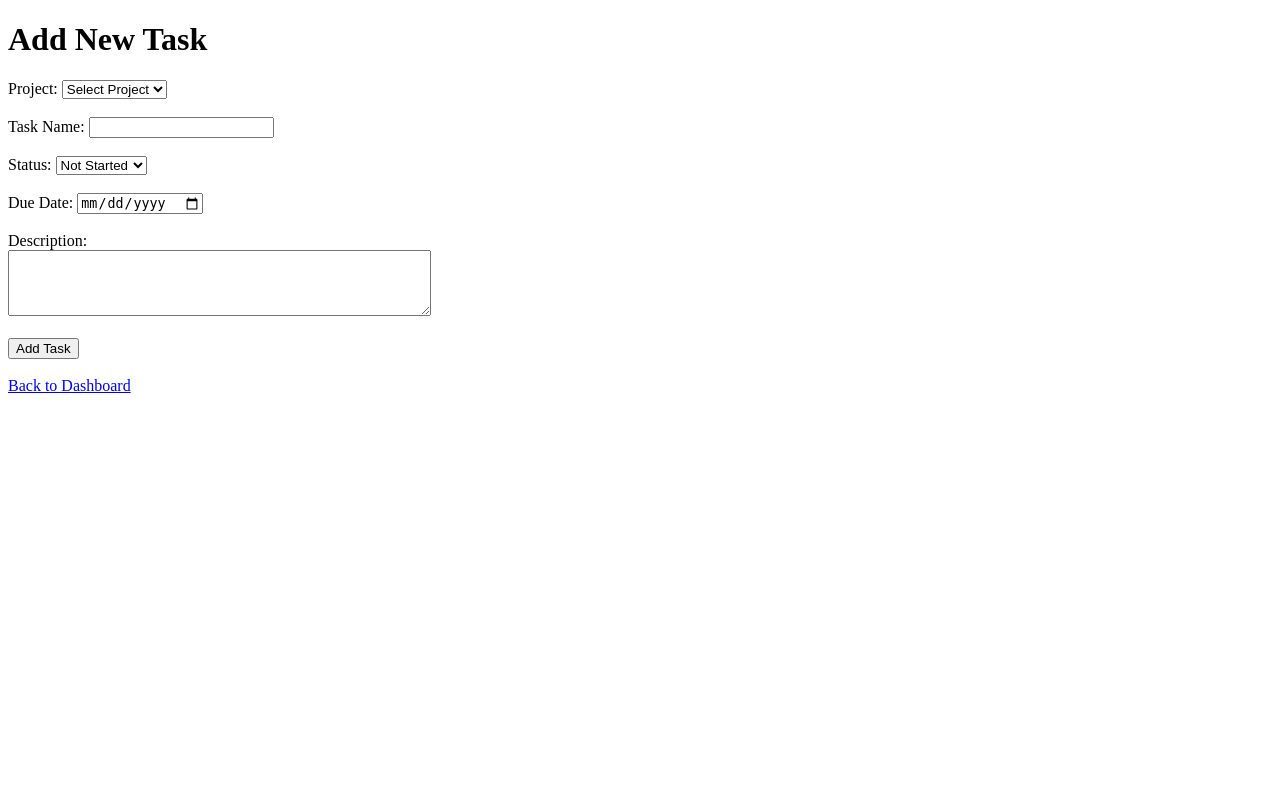
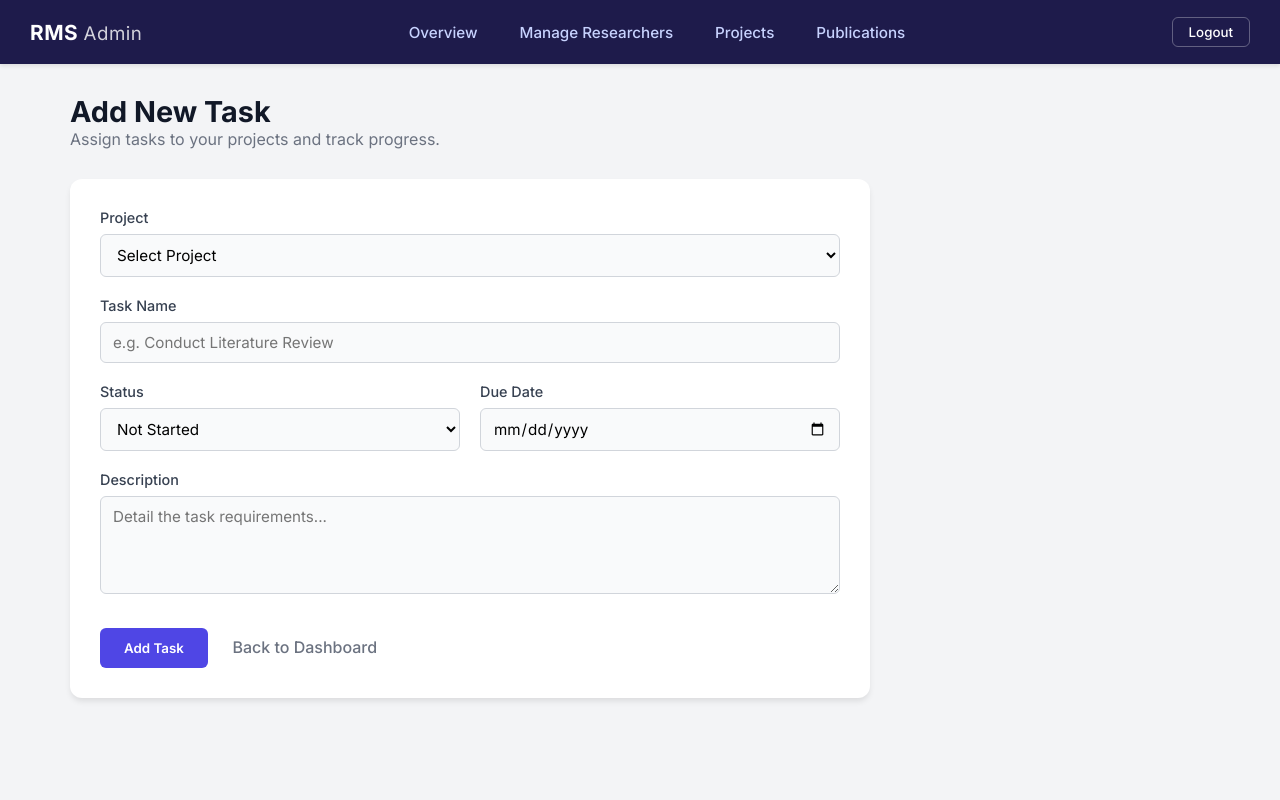
Before and after one commit to ShishirDhar/research_management, a PHP site: page /add.php in a window 1280 px wide. Run offline with PHP 8.4, Linux system fonts and the light colour scheme; the visitor is signed in with stand-in values (Sample User, id 1); data that the repository does not hold is empty.

Commit message:
more uichanges

```diff
--- a/modules/tasks/add.php
+++ b/modules/tasks/add.php
@@ -72,48 +72,82 @@ if ($_SERVER['REQUEST_METHOD'] === 'POST') {
 <head>
     <meta charset="UTF-8">
     <meta name="viewport" content="width=device-width, initial-scale=1.0">
-    <title>Add New Task</title>
+    <title>Add New Task - RMS</title>
+    <link rel="stylesheet" href="/research_management/public/css/style.css?v=<?php echo time(); ?>">
 </head>
 
 <body>
+    <div class="dashboard-container">
+        <?php include __DIR__ . '/../../public/includes/topbar.php'; ?>
+
+        <main class="main-content">
+            <div class="page-header">
                 <h1>Add New Task</h1>
+                <p>Assign tasks to your projects and track progress.</p>
+            </div>
+
             <?php if ($error)
-        echo "<p style='color:red'>$error</p>"; ?>
+                echo "<div class='error-message'>$error</div>"; ?>
             <?php if ($success)
-        echo "<p style='color:green'>$success</p>"; ?>
+                echo "<div class='success-message' style='color: #065f46; background: #d1fae5; padding: 15px; border-radius: 8px; margin-bottom: 20px; border: 1px solid #a7f3d0;'>$success</div>"; ?>
 
-    <form action="add.php" method="POST">
-        <label>Project:</label>
+            <div class="form-container">
+                <form action="add.php" method="POST" class="modern-form">
+                    <div class="form-group">
+                        <label>Project</label>
                         <select name="project_id" required>
                             <option value="">Select Project</option>
-            <?php while ($p = $projects_result->fetch_assoc()): ?>
+                            <?php
+                            // Reset pointer just in case
+                            $projects_result->data_seek(0);
+                            while ($p = $projects_result->fetch_assoc()):
+                                ?>
                                 <option value="<?php echo htmlspecialchars($p['project_id']); ?>">
                                     <?php echo htmlspecialchars($p['project_title']); ?>
                                 </option>
                             <?php endwhile; ?>
-        </select><br><br>
+                        </select>
+                    </div>
 
-        <label>Task Name:</label> <input type="text" name="task_name" required><br><br>
+                    <div class="form-group">
+                        <label>Task Name</label>
+                        <input type="text" name="task_name" placeholder="e.g. Conduct Literature Review" required>
+                    </div>
 
-        <label>Status:</label>
+                    <div style="display: flex; gap: 20px;">
+                        <div class="form-group" style="flex: 1;">
+                            <label>Status</label>
                             <select name="task_status" required>
                                 <option value="not_started">Not Started</option>
                                 <option value="in_progress">In Progress</option>
                                 <option value="completed">Completed</option>
-        </select><br><br>
+                            </select>
+                        </div>
+                        <div class="form-group" style="flex: 1;">
+                            <label>Due Date</label>
+                            <input type="date" name="due_date" required>
+                        </div>
+                    </div>
 
-        <label>Due Date:</label> <input type="date" name="due_date" required><br><br>
+                    <div class="form-group">
+                        <label>Description</label>
+                        <textarea name="task_description" rows="4"
+                            placeholder="Detail the task requirements..."></textarea>
+                    </div>
 
-        <label>Description:</label><br>
-        <textarea name="task_description" rows="4" cols="50"></textarea><br><br>
-
-        <button type="submit">Add Task</button>
-    </form>
-    <br>
+                    <div style="margin-top: 30px;">
+                        <button type="submit" class="btn-submit">Add Task</button>
                         <?php
                         $dashboard_url = ($_SESSION['user_type'] == 'faculty') ? '/research_management/public/dashboard_faculty.php' : '/research_management/public/dashboard.php';
                         ?>
-    <a href="<?php echo $dashboard_url; ?>">Back to Dashboard</a>
+                        <a href="<?php echo $dashboard_url; ?>"
+                            style="margin-left: 20px; color: #6b7280; text-decoration: none; font-weight: 500;">Back to
+                            Dashboard</a>
+                    </div>
+                </form>
+            </div>
+        </main>
+    </div>
 </body>
 
 </html>
```
Also changed, not shown: public/index.php (deleted, +0 -21 lines). Lines whose indentation alone changed are shown as unchanged.
